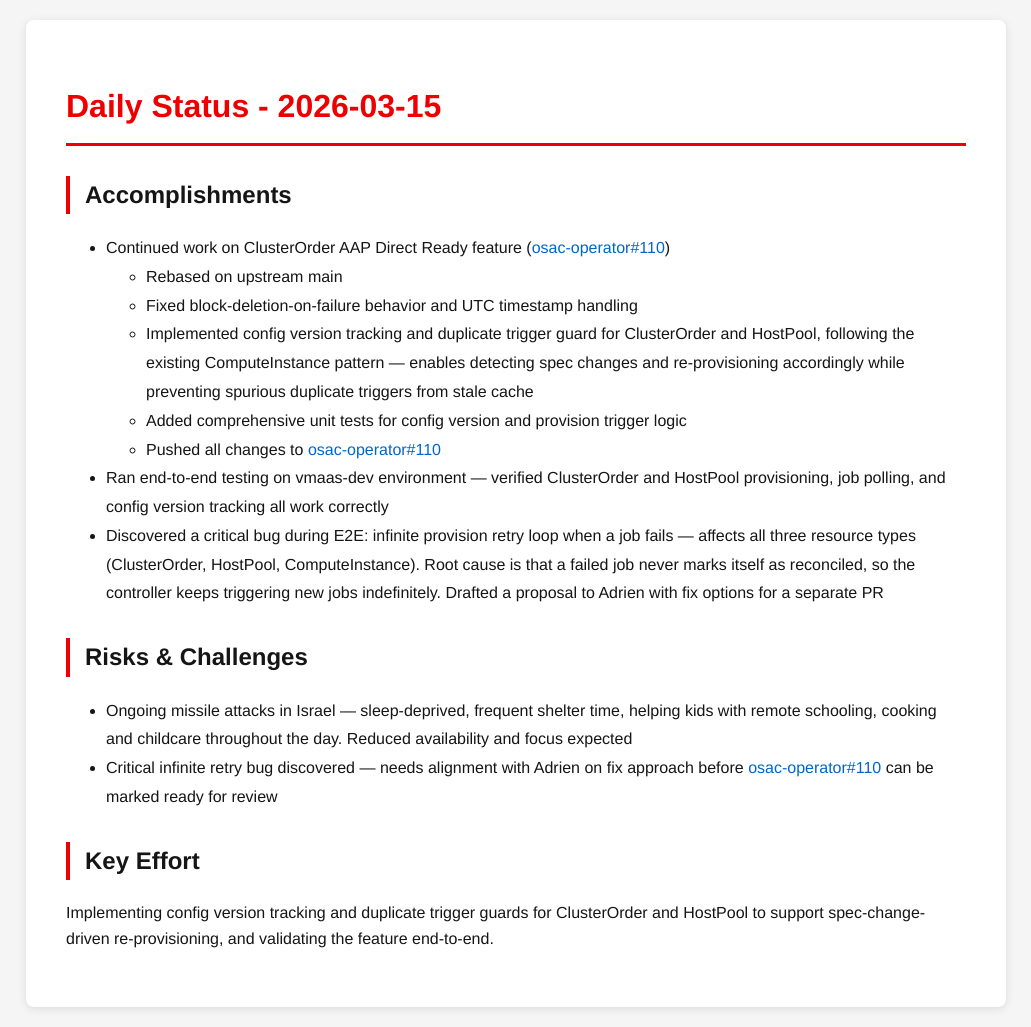
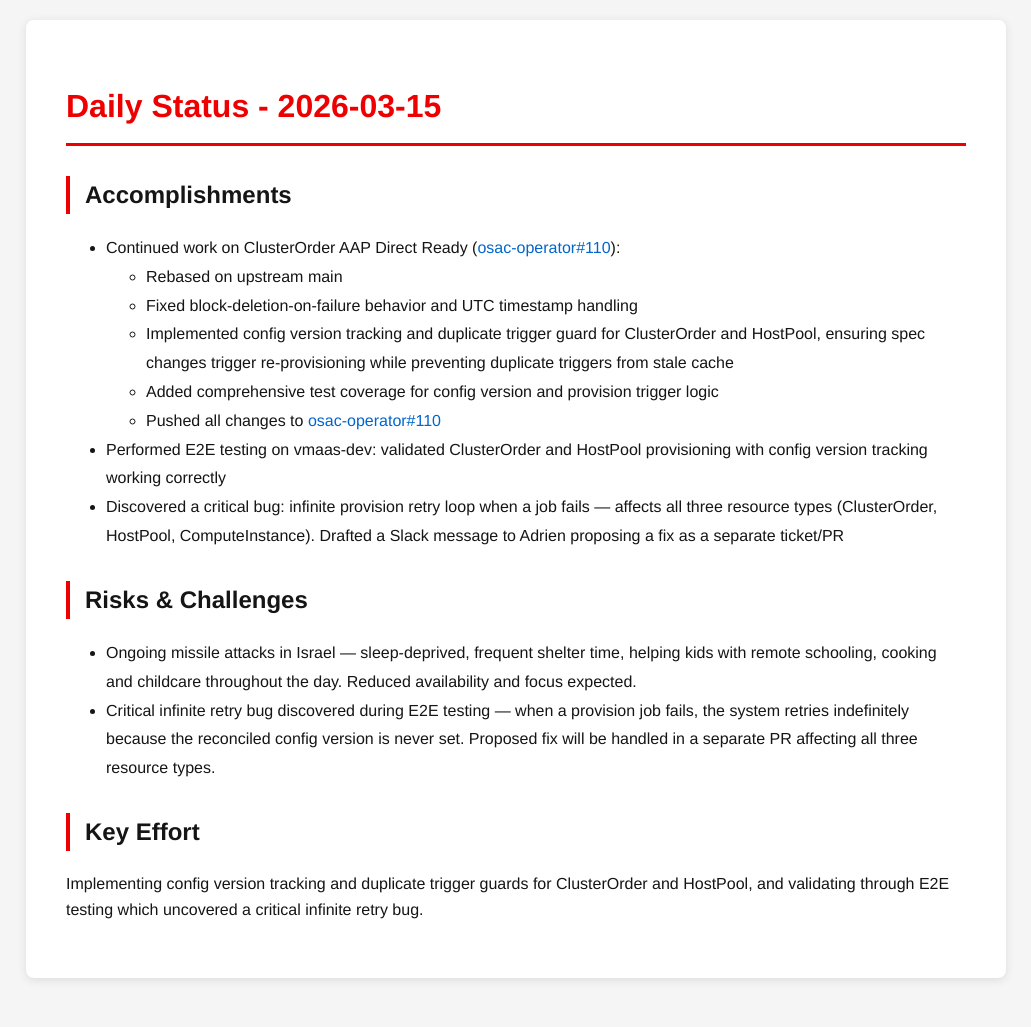
Before and after one commit to tzvatot/daily-status, a Jekyll site: the page built from 2026-03-15.md, in a window 1280 px wide. Shown: the whole page, without its empty margins (124-1155 px from the left). Built offline with Jekyll 4.4.1, drawn with Linux system fonts in a browser that asks for light colours; after the commit the page ends 998 px from its top, so only the background shows below that.

Commit message:
Daily status update - 2026-03-15

```diff
--- a/2026-03-15.md
+++ b/2026-03-15.md
@@ -7,18 +7,18 @@ date: 2026-03-15
 # Daily Status - 2026-03-15
 
 ## Accomplishments
-- Continued work on ClusterOrder AAP Direct Ready feature ([osac-operator#110](https://github.com/osac-project/osac-operator/pull/110))
+- Continued work on ClusterOrder AAP Direct Ready ([osac-operator#110](https://github.com/osac-project/osac-operator/pull/110)):
   - Rebased on upstream main
   - Fixed block-deletion-on-failure behavior and UTC timestamp handling
-  - Implemented config version tracking and duplicate trigger guard for ClusterOrder and HostPool, following the existing ComputeInstance pattern — enables detecting spec changes and re-provisioning accordingly while preventing spurious duplicate triggers from stale cache
-  - Added comprehensive unit tests for config version and provision trigger logic
+  - Implemented config version tracking and duplicate trigger guard for ClusterOrder and HostPool, ensuring spec changes trigger re-provisioning while preventing duplicate triggers from stale cache
+  - Added comprehensive test coverage for config version and provision trigger logic
   - Pushed all changes to [osac-operator#110](https://github.com/osac-project/osac-operator/pull/110)
-- Ran end-to-end testing on vmaas-dev environment — verified ClusterOrder and HostPool provisioning, job polling, and config version tracking all work correctly
-- Discovered a critical bug during E2E: infinite provision retry loop when a job fails — affects all three resource types (ClusterOrder, HostPool, ComputeInstance). Root cause is that a failed job never marks itself as reconciled, so the controller keeps triggering new jobs indefinitely. Drafted a proposal to Adrien with fix options for a separate PR
+- Performed E2E testing on vmaas-dev: validated ClusterOrder and HostPool provisioning with config version tracking working correctly
+- Discovered a critical bug: infinite provision retry loop when a job fails — affects all three resource types (ClusterOrder, HostPool, ComputeInstance). Drafted a Slack message to Adrien proposing a fix as a separate ticket/PR
 
 ## Risks & Challenges
-- Ongoing missile attacks in Israel — sleep-deprived, frequent shelter time, helping kids with remote schooling, cooking and childcare throughout the day. Reduced availability and focus expected
-- Critical infinite retry bug discovered — needs alignment with Adrien on fix approach before [osac-operator#110](https://github.com/osac-project/osac-operator/pull/110) can be marked ready for review
+- Ongoing missile attacks in Israel — sleep-deprived, frequent shelter time, helping kids with remote schooling, cooking and childcare throughout the day. Reduced availability and focus expected.
+- Critical infinite retry bug discovered during E2E testing — when a provision job fails, the system retries indefinitely because the reconciled config version is never set. Proposed fix will be handled in a separate PR affecting all three resource types.
 
 ## Key Effort
-Implementing config version tracking and duplicate trigger guards for ClusterOrder and HostPool to support spec-change-driven re-provisioning, and validating the feature end-to-end.
+Implementing config version tracking and duplicate trigger guards for ClusterOrder and HostPool, and validating through E2E testing which uncovered a critical infinite retry bug.
```
